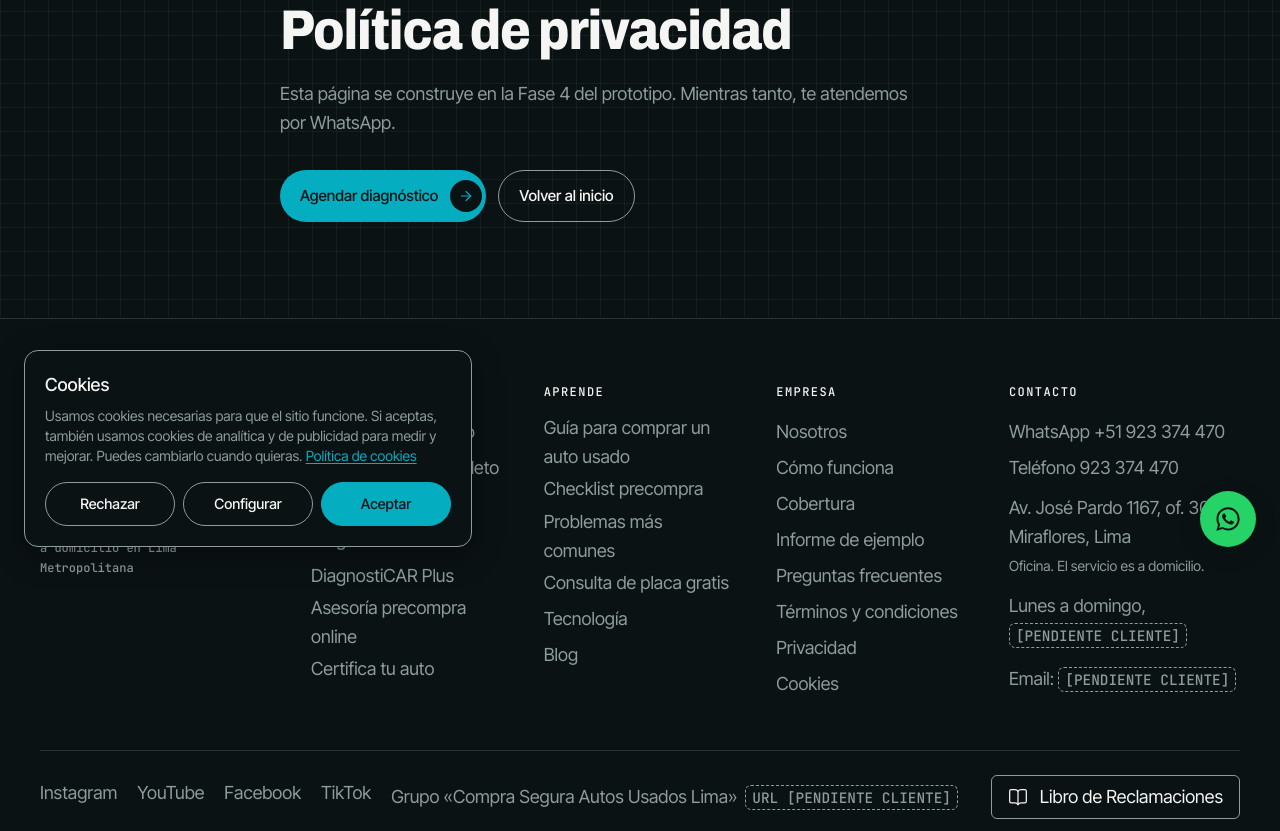
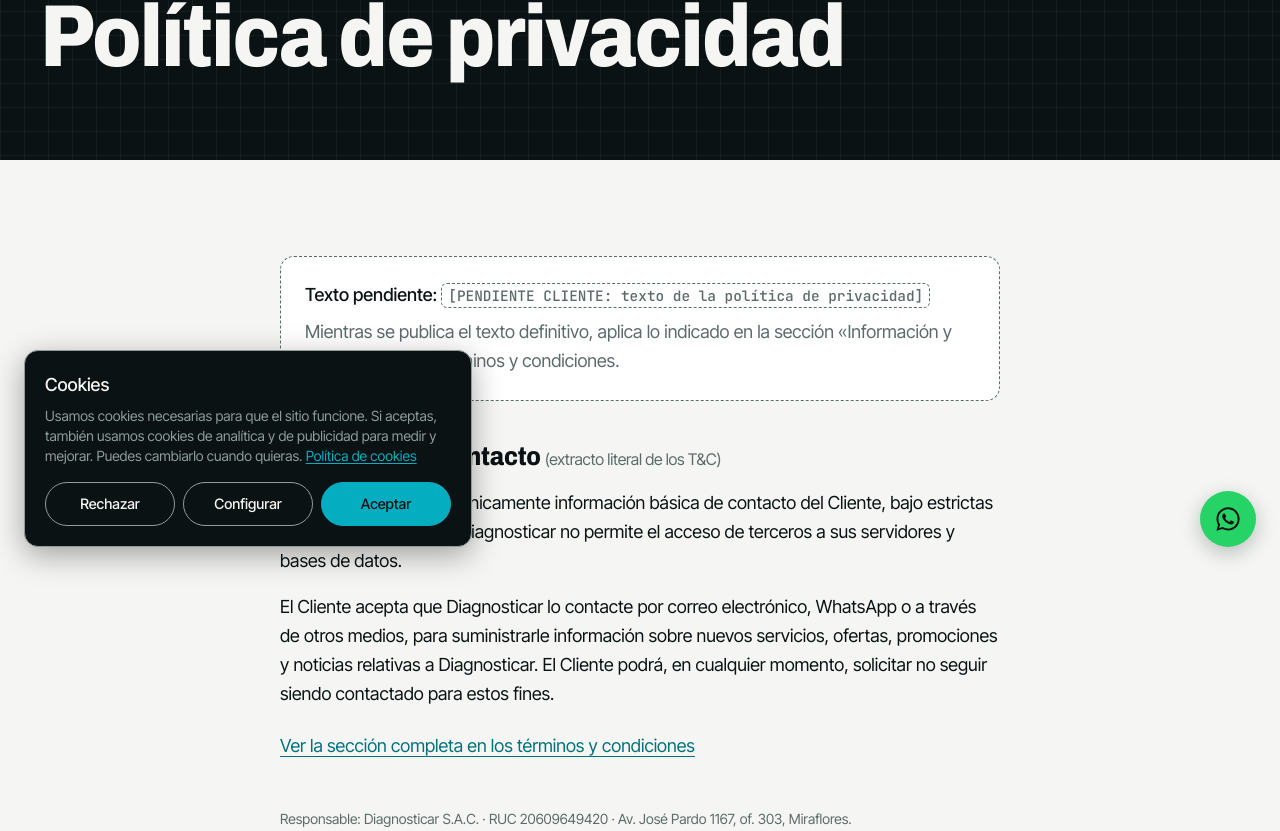
Before and after one commit to EquipoTI-Inoo/Diagnosticar_prueba, a Next.js app: page /legal/privacidad in a window 1280 px wide. Shown: the part 229-1060 px from the top of the page. Built offline with nearby package versions, Linux system fonts and the light colour scheme; no server answers.

Commit message:
feat(legal): T&C literales con índice; privacidad y cookies pendientes del cliente

```diff
--- /dev/null
+++ b/app/(site)/legal/cookies/page.tsx
@@ -0,0 +1,44 @@
+import type { Metadata } from "next";
+import { CookiePrefsButton } from "@/components/layout/cookie-prefs-button";
+import { PageHero } from "@/components/sections/page-hero";
+import { Pendiente } from "@/components/ui/pendiente";
+import { paginasLegales } from "@/content/educativo";
+
+const p = paginasLegales.cookies;
+
+export const metadata: Metadata = {
+  title: p.seo.title,
+  description: p.seo.description,
+  alternates: { canonical: "/legal/cookies" },
+};
+
+export default function CookiesPage() {
+  return (
+    <>
+      <PageHero migas={[{ nombre: p.h1, href: "/legal/cookies" }]} eyebrow="Legal" titulo={p.h1} />
+      <div className="surface-light py-16 lg:py-24">
+        <div className="container-site max-w-3xl">
+          <div role="note" className="rounded-card border border-dashed border-muted bg-white p-6">
+            <p className="font-medium">
+              Texto pendiente: <Pendiente>{p.pendiente}</Pendiente>
+            </p>
+          </div>
+          <section aria-labelledby="como-t" className="mt-10">
+            <h2 id="como-t" className="text-h3">
+              Cómo funciona hoy este sitio
+            </h2>
+            <dl className="mt-4 divide-y divide-line border-y border-line">
+              {p.comoFunciona.map((c) => (
+                <div key={c.t} className="grid gap-1 py-4 sm:grid-cols-[10rem_1fr] sm:gap-4">
+                  <dt className="font-medium">{c.t}</dt>
+                  <dd className="text-muted">{c.d}</dd>
+                </div>
+              ))}
+            </dl>
+            <CookiePrefsButton className="mt-6 inline-flex min-h-11 cursor-pointer items-center rounded-pill border border-border-strong px-5 font-medium hover:border-accent hover:text-accent" />
+          </section>
+        </div>
+      </div>
+    </>
+  );
+}
--- /dev/null
+++ b/app/(site)/legal/privacidad/page.tsx
@@ -0,0 +1,52 @@
+import type { Metadata } from "next";
+import Link from "next/link";
+import { PageHero } from "@/components/sections/page-hero";
+import { Pendiente } from "@/components/ui/pendiente";
+import { paginasLegales } from "@/content/educativo";
+import { educativoFuente } from "@/content/educativo-fuente";
+import { negocio } from "@/content/negocio";
+
+const p = paginasLegales.privacidad;
+
+export const metadata: Metadata = {
+  title: p.seo.title,
+  description: p.seo.description,
+  alternates: { canonical: "/legal/privacidad" },
+};
+
+export default function PrivacidadPage() {
+  const info = educativoFuente.tyc.find((s) => s.titulo === "Información y contacto");
+  return (
+    <>
+      <PageHero migas={[{ nombre: p.h1, href: "/legal/privacidad" }]} eyebrow="Legal" titulo={p.h1} />
+      <div className="surface-light py-16 lg:py-24">
+        <div className="container-site max-w-3xl">
+          <div role="note" className="rounded-card border border-dashed border-muted bg-white p-6">
+            <p className="font-medium">
+              Texto pendiente: <Pendiente>{p.pendiente}</Pendiente>
+            </p>
+            <p className="mt-2 text-muted">{p.mientras}</p>
+          </div>
+          {info && (
+            <section aria-labelledby="info-t" className="mt-10">
+              <h2 id="info-t" className="text-h3">
+                {info.titulo} <span className="font-sans text-base font-normal text-muted [font-stretch:100%]">(extracto literal de los T&amp;C)</span>
+              </h2>
+              {info.parrafos.slice(0, 2).map((par, i) => (
+                <p key={i} className="mt-4 leading-relaxed">
+                  {par}
+                </p>
+              ))}
+              <Link href="/legal/terminos-y-condiciones#informacion-y-contacto" className="mt-4 inline-flex min-h-11 items-center text-brand-deep underline underline-offset-4">
+                Ver la sección completa en los términos y condiciones
+              </Link>
+            </section>
+          )}
+          <p className="mt-10 text-sm text-muted">
+            Responsable: {negocio.razonSocial} · RUC {negocio.ruc} · {negocio.direccion.calle}, {negocio.direccion.distrito}.
+          </p>
+        </div>
+      </div>
+    </>
+  );
+}
--- /dev/null
+++ b/app/(site)/legal/terminos-y-condiciones/page.tsx
@@ -0,0 +1,60 @@
+import type { Metadata } from "next";
+import { PageHero } from "@/components/sections/page-hero";
+import { paginasLegales } from "@/content/educativo";
+import { educativoFuente } from "@/content/educativo-fuente";
+import { slugify } from "@/lib/utils";
+
+const p = paginasLegales.terminos;
+
+export const metadata: Metadata = {
+  title: p.seo.title,
+  description: p.seo.description,
+  alternates: { canonical: "/legal/terminos-y-condiciones" },
+};
+
+/**
+ * T&C LITERALES (§5.14): cada sección y párrafo sale tal cual de
+ * paginas[slug=terminos-y-condiciones].texto. Solo maquetación (índice y anclas).
+ * `npm run check:tyc` compara el texto renderizado con el JSON.
+ */
+export default function TerminosPage() {
+  const secciones = educativoFuente.tyc.map((s) => ({ ...s, id: slugify(s.titulo) }));
+  return (
+    <>
+      <PageHero migas={[{ nombre: p.h1, href: "/legal/terminos-y-condiciones" }]} eyebrow="Legal" titulo={p.h1} resumen={p.nota} />
+      <div className="surface-light py-16 lg:py-24">
+        <div className="container-site grid gap-12 lg:grid-cols-12 lg:gap-6">
+          <nav aria-labelledby="tyc-indice" className="lg:sticky lg:top-24 lg:col-span-3 lg:max-h-[calc(100dvh-7rem)] lg:self-start lg:overflow-y-auto">
+            <h2 id="tyc-indice" className="font-mono text-eyebrow font-medium tracking-[0.12em] text-muted uppercase [font-stretch:100%]">
+              Índice
+            </h2>
+            <ol className="mt-3 border-l border-line text-sm">
+              {secciones.map((s, i) => (
+                <li key={s.id}>
+                  <a href={`#${s.id}`} className="flex min-h-11 items-center gap-2 py-1 pl-3 text-muted hover:text-brand-deep lg:min-h-8">
+                    <span aria-hidden className="font-mono text-xs">{String(i + 1).padStart(2, "0")}</span>
+                    {s.titulo}
+                  </a>
+                </li>
+              ))}
+            </ol>
+          </nav>
+          <article id="tyc-texto" className="min-w-0 max-w-[70ch] lg:col-span-8 lg:col-start-5">
+            {secciones.map((s) => (
+              <section key={s.id} id={s.id} className="scroll-mt-24 border-t border-line pt-8 pb-4 first:border-t-0 first:pt-0">
+                <h2 id={`${s.id}-t`} className="text-[1.5rem] leading-tight tracking-[-0.01em]">
+                  {s.titulo}
+                </h2>
+                {s.parrafos.map((par, i) => (
+                  <p key={i} className="mt-4 leading-relaxed">
+                    {par}
+                  </p>
+                ))}
+              </section>
+            ))}
+          </article>
+        </div>
+      </div>
+    </>
+  );
+}
```
